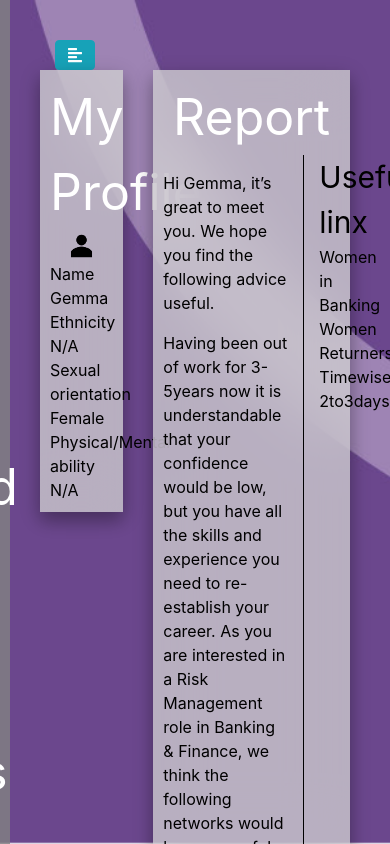
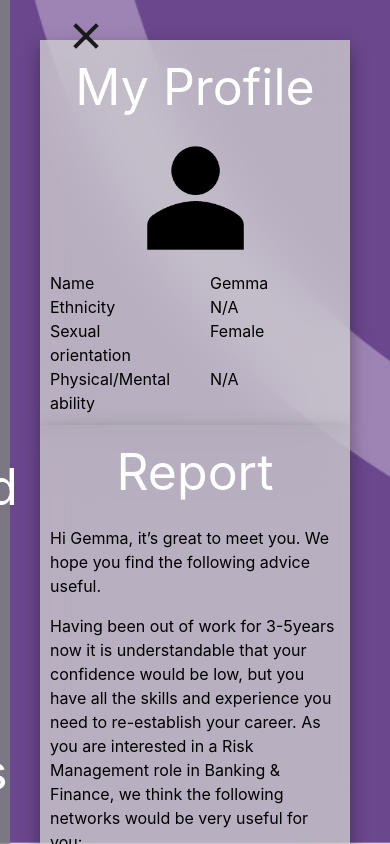
Before and after one commit to andrewwu531/Student_Enquiry_AI_Chatbot, a Django app: page /report/ in a window 390 px wide. Run offline with Django 3.2, Linux system fonts and the light colour scheme; some libraries are stand-ins or nearby versions.

Commit message:
Sidebar toggle button refreshed, more responsivity added

```diff
--- a/Code/ViloSky/static/stylesheets/style.css
+++ b/Code/ViloSky/static/stylesheets/style.css
@@ -136,6 +136,117 @@ a.article:hover {
   }
 }
 
+  /*Hamburger button*/
+  .hamburger {
+    position: fixed;
+    top: 20px;
+    z-index: 999;
+    display: block;
+    width: 32px;
+    height: 32px;
+    margin-left: 15px;
+    background: transparent;
+    border: none;
+    color: purple;
+  }
+  .hamburger:hover,
+  .hamburger:focus,
+  .hamburger:active {
+    outline: none;
+  }
+  .hamburger.is-closed:before {
+    content: '';
+    display: block;
+    width: 100px;
+    font-size: 14px;
+    color: #fff;
+    line-height: 32px;
+    text-align: center;
+    opacity: 0;
+    -webkit-transform: translate3d(0,0,0);
+    -webkit-transition: all .35s ease-in-out;
+  }
+  .hamburger.is-closed:hover:before {
+    opacity: 1;
+    display: block;
+    -webkit-transform: translate3d(-100px,0,0);
+    -webkit-transition: all .35s ease-in-out;
+  }
+
+  .hamburger.is-closed .hamb-top,
+  .hamburger.is-closed .hamb-middle,
+  .hamburger.is-closed .hamb-bottom,
+  .hamburger.is-open .hamb-top,
+  .hamburger.is-open .hamb-middle,
+  .hamburger.is-open .hamb-bottom {
+    position: absolute;
+    left: 0;
+    height: 4px;
+    width: 100%;
+  }
+  .hamburger.is-closed .hamb-top,
+  .hamburger.is-closed .hamb-middle,
+  .hamburger.is-closed .hamb-bottom {
+    background-color: #1a1a1a;
+  }
+  .hamburger.is-closed .hamb-top {
+    top: 5px;
+    -webkit-transition: all .35s ease-in-out;
+  }
+  .hamburger.is-closed .hamb-middle {
+    top: 50%;
+    margin-top: -2px;
+  }
+  .hamburger.is-closed .hamb-bottom {
+    bottom: 5px;
+    -webkit-transition: all .35s ease-in-out;
+  }
+
+  .hamburger.is-closed:hover .hamb-top {
+    top: 0;
+    -webkit-transition: all .35s ease-in-out;
+  }
+  .hamburger.is-closed:hover .hamb-bottom {
+    bottom: 0;
+    -webkit-transition: all .35s ease-in-out;
+  }
+  .hamburger.is-open .hamb-top,
+  .hamburger.is-open .hamb-middle,
+  .hamburger.is-open .hamb-bottom {
+    background-color: #1a1a1a;
+  }
+  .hamburger.is-open .hamb-top,
+  .hamburger.is-open .hamb-bottom {
+    top: 50%;
+    margin-top: -2px;
+  }
+  .hamburger.is-open .hamb-top {
+    -webkit-transform: rotate(45deg);
+    -webkit-transition: -webkit-transform .2s cubic-bezier(.73,1,.28,.08);
+  }
+  .hamburger.is-open .hamb-middle { display: none; }
+  .hamburger.is-open .hamb-bottom {
+    -webkit-transform: rotate(-45deg);
+    -webkit-transition: -webkit-transform .2s cubic-bezier(.73,1,.28,.08);
+  }
+  .hamburger.is-open:before {
+    content: '';
+    display: block;
+    width: 100px;
+    font-size: 14px;
+    color: #fff;
+    line-height: 32px;
+    text-align: center;
+    opacity: 0;
+    -webkit-transform: translate3d(0,0,0);
+    -webkit-transition: all .35s ease-in-out;
+  }
+  .hamburger.is-open:hover:before {
+    opacity: 1;
+    display: block;
+    -webkit-transform: translate3d(-100px,0,0);
+    -webkit-transition: all .35s ease-in-out;
+  }
 
   /*Div options*/
 
--- a/Code/ViloSky/templates/base.html
+++ b/Code/ViloSky/templates/base.html
@@ -1,5 +1,7 @@
 <html lang="en">
-<!--source for sidebar : https://bootstrapious.com/tutorial/sidebar/index2.html-->
+<!--source for sidebar : https://bootstrapious.com/tutorial/sidebar/index2.html
+https://www.sowebsited.com/advanced/togglesidebar.html?fbclid=IwAR0Y5YAZ-2s0c2RhnKP51_P0zGRG-L2vw93iY4IrUbDCiEKYqvy9kuQEsaM#voorbeelden
+-->
 {% load static %}
 <head>
     <meta charset="utf-8">
@@ -62,10 +64,19 @@
         <div id="content">
                 <div class="container-fluid">
 
-                    <button type="button" id="sidebarCollapse" class="btn btn-info">
+                    <!--<button type="button" id="sidebarCollapse" class="btn btn-info">
                         <i class="fas fa-align-left"></i>
                         <span>Toggle Sidebar</span>
+                    </button>-->
+
+                    <button type="button" class="hamburger animated fadeInLeft is-open" data-toggle="offcanvas">
+                      <span class="hamb-top"></span>
+                      <span class="hamb-middle"></span>
+                      <span class="hamb-bottom"></span>
                     </button>
+
+
+
                 </div>
             {% block bodyblock %}
             {% endblock %}
@@ -82,16 +93,41 @@
  <script src="https://cdnjs.cloudflare.com/ajax/libs/malihu-custom-scrollbar-plugin/3.1.5/jquery.mCustomScrollbar.concat.min.js"></script>
  <script type="text/javascript">
   $(document).ready(function () {
-      $("#sidebar").mCustomScrollbar({
+
+    $("#sidebar").mCustomScrollbar({
           theme: "minimal"
       });
 
-      $('#sidebarCollapse').on('click', function () {
-          $('#sidebar, #content').toggleClass('active');
+  var trigger = $('.hamburger'),
+      overlay = $('.overlay'),
+     isClosed = true;
+    trigger.click(function () {
+      hamburger_cross();
+    });
+
+    function hamburger_cross() {
+
+      if (isClosed == true) {
+        $('#sidebar, #content').toggleClass('active');
           $('.collapse.in').toggleClass('in');
           $('a[aria-expanded=true]').attr('aria-expanded', 'false');
-      });
+        trigger.removeClass('is-open');
+        trigger.addClass('is-closed');
+        isClosed = false;
+      } else {
+        $('#sidebar, #content').toggleClass('active');
+          $('.collapse.in').toggleClass('in');
+          $('a[aria-expanded=true]').attr('aria-expanded', 'false');
+        trigger.removeClass('is-closed');
+        trigger.addClass('is-open');
+        isClosed = true;
+      }
+  }
+
+  $('[data-toggle="offcanvas"]').click(function () {
+        $('#wrapper').toggleClass('toggled');
   });
+});
 </script>
 
 </body>
--- a/Code/ViloSky/templates/baseuser.html
+++ b/Code/ViloSky/templates/baseuser.html
@@ -3,7 +3,7 @@
 
 {% block bodyblock%}
 <div class="row">
-    <div class="col-4">
+    <div class="col-lg-4">
         <div class="divbackground">
             <div class="largeText whiteText centerText">
                 My Profile
@@ -43,7 +43,7 @@
             </div>
         </div>
     </div>
-    <div class="col-8">
+    <div class="col-lg-8">
         <div class="divbackground">
             {% block body %}
             {% endblock %}
--- a/Code/ViloSky/templates/report.html
+++ b/Code/ViloSky/templates/report.html
@@ -7,7 +7,7 @@
         Report
     </div>
     <div class="row">
-        <div class="col-9">
+        <div class="col-lg-9 col-md-8">
             <p><p>  Hi Gemma, it&rsquo;s great to meet you.  We hope you find the following advice useful.</p>
 
             <p> Having been out of work for 3-5years now it is understandable that your confidence would be low, but you have all the skills and experience you need to re-establish your career. As you are interested in a Risk Management role in Banking &amp; Finance, we think the following networks would be very useful for you:</p>
@@ -64,7 +64,7 @@
 
             <p> We hope that gives you enough to get going for now but please check back to give us an update and hopefully we can continue to support you as your career proceeds.  </p></p>
         </div>
-        <div class="col-3 leftborder">
+        <div class="col-lg-3 col-md-4 leftborder">
             <div class="linktext">Useful linx</div>
             <a class="worklink" href="https://www.wibf.org.uk">Women in Banking</a><br/>
             <a class="worklink" href="https://womenreturners.com">Women Returners</a><br/>
```
